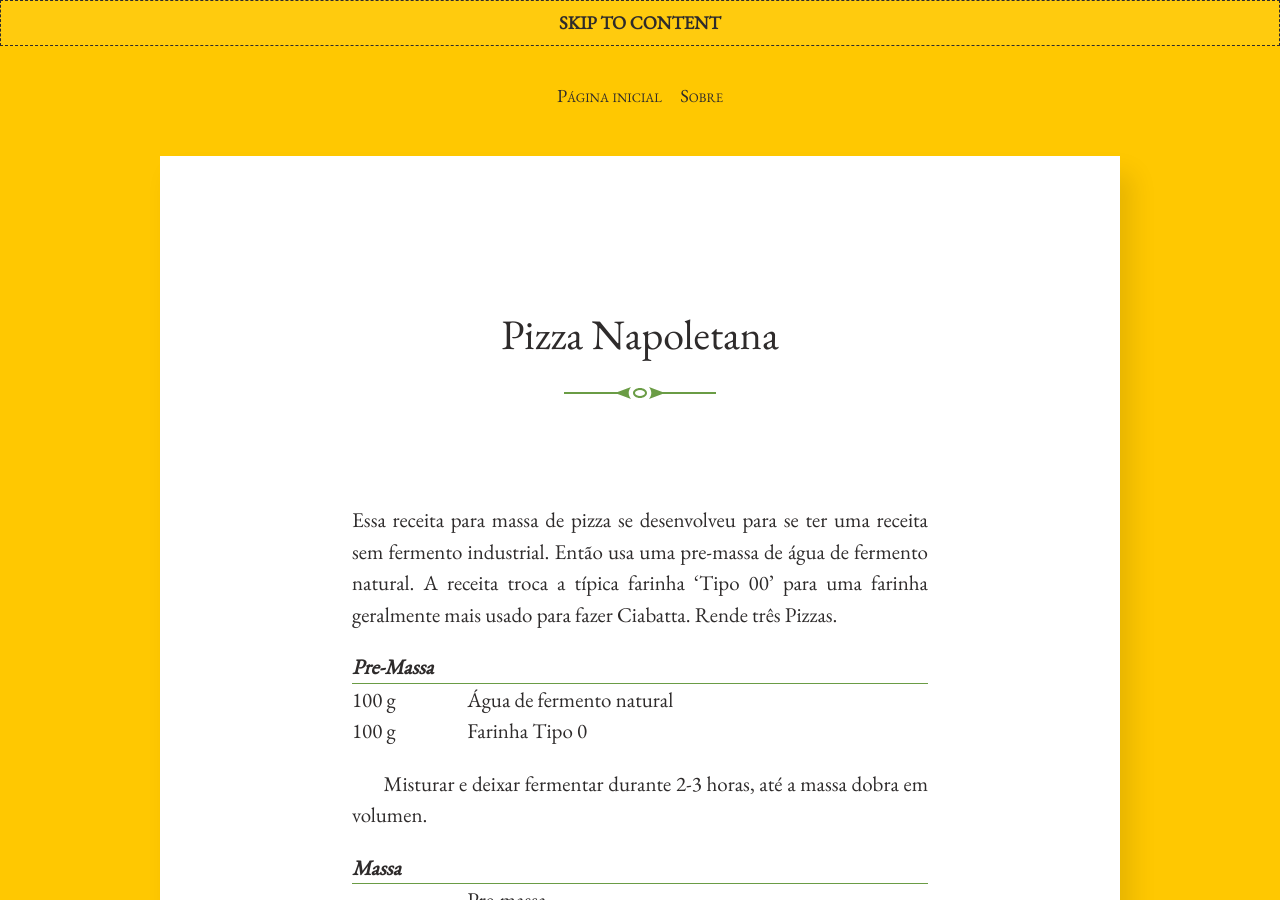
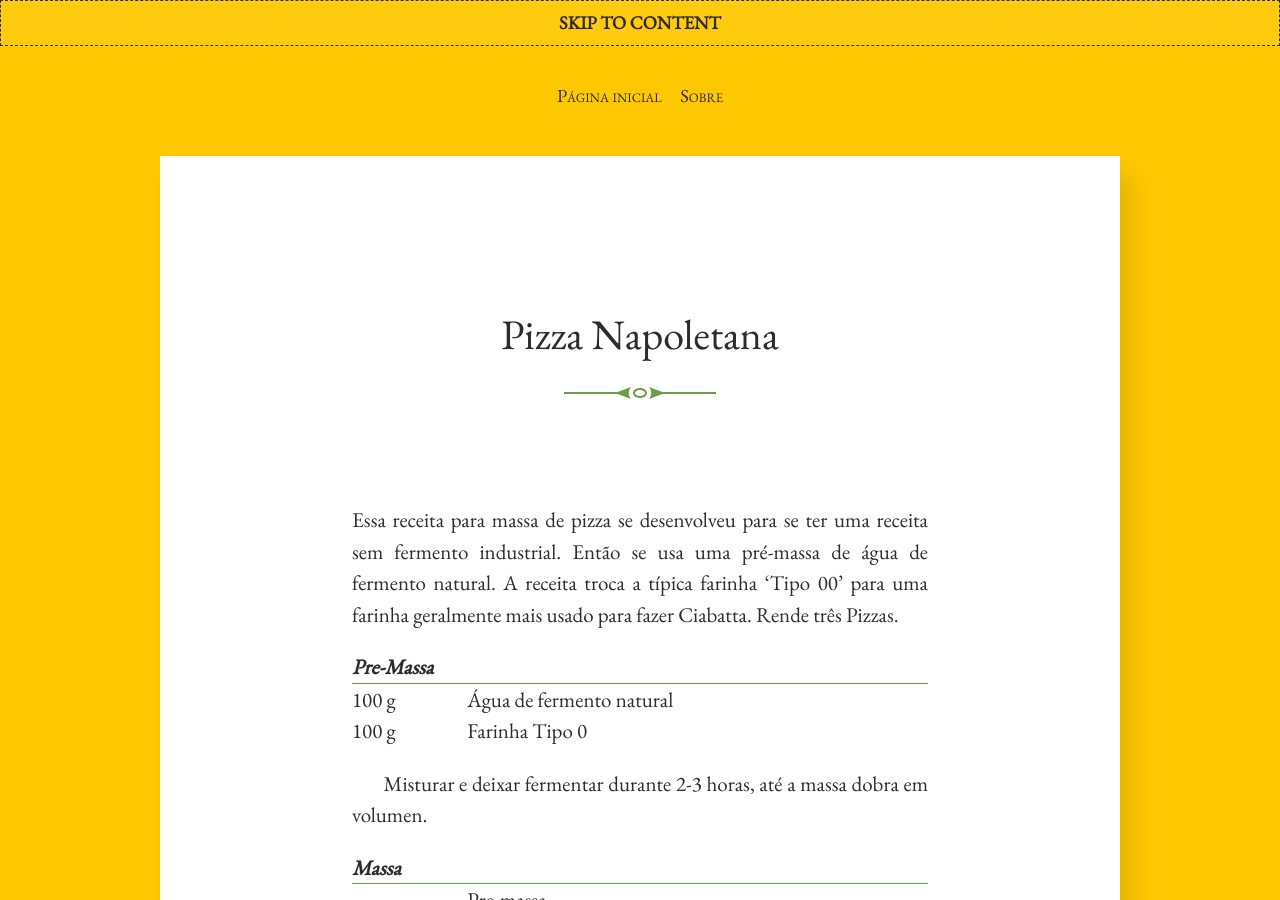
Before and after one commit to tibroc/botanica-aplicada, a Jekyll site: the page built from _posts/2020-03-28-pizza-napoletana.md, in a window 1280 px wide and 900 px high. Built offline with Jekyll 4.4.1, drawn with Linux system fonts in a browser that asks for light colours.

Commit message:
Update _posts/2020-03-28-pizza-napoletana.md
Co-authored-by: jonogbroc <64497978+jonogbroc@users.noreply.github.com>

```diff
--- a/_posts/2020-03-28-pizza-napoletana.md
+++ b/_posts/2020-03-28-pizza-napoletana.md
@@ -6,7 +6,7 @@ categories: pão
 ---
 
 Essa receita para massa de pizza se desenvolveu para se ter uma receita sem fermento industrial.
-Então usa uma pre-massa de água de fermento natural.
+Então se usa uma pré-massa de água de fermento natural.
 A receita troca a típica farinha 'Tipo 00' para uma farinha geralmente mais usado para fazer Ciabatta.
 Rende três Pizzas.
 
```
